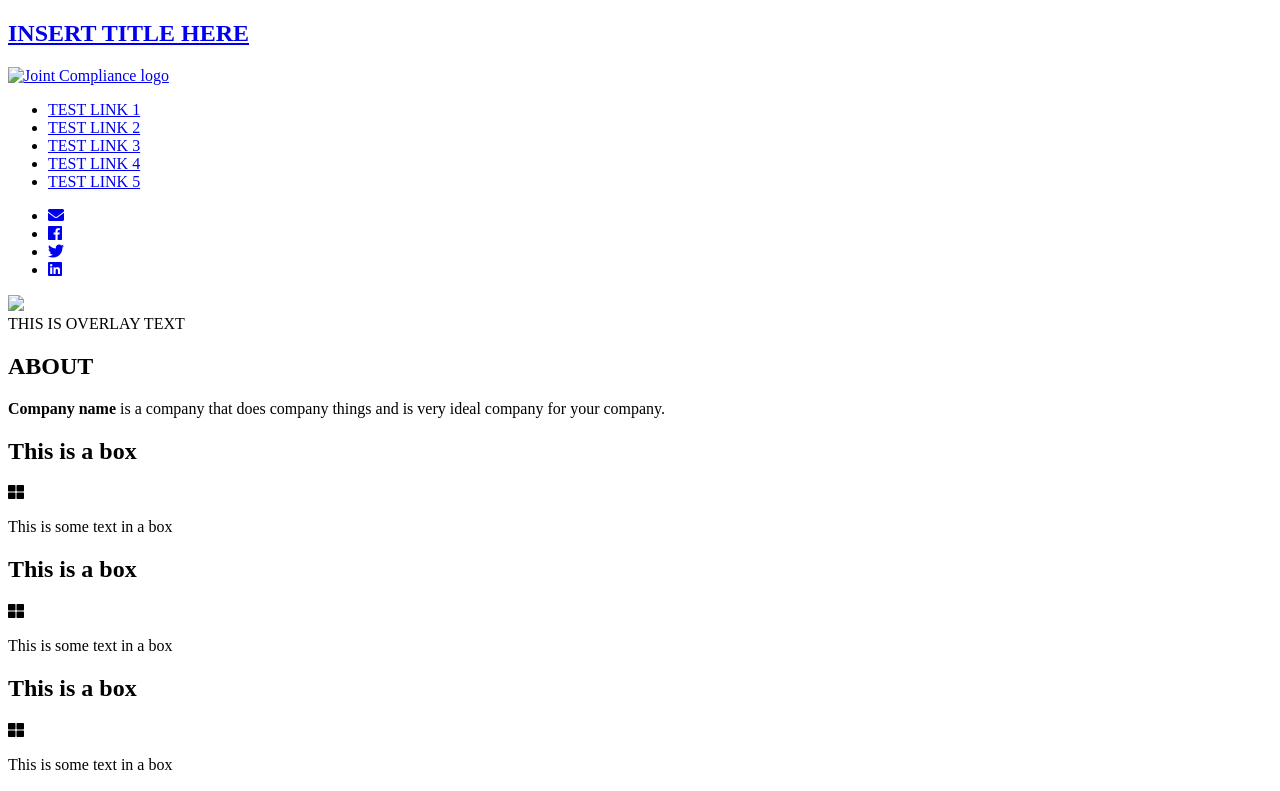
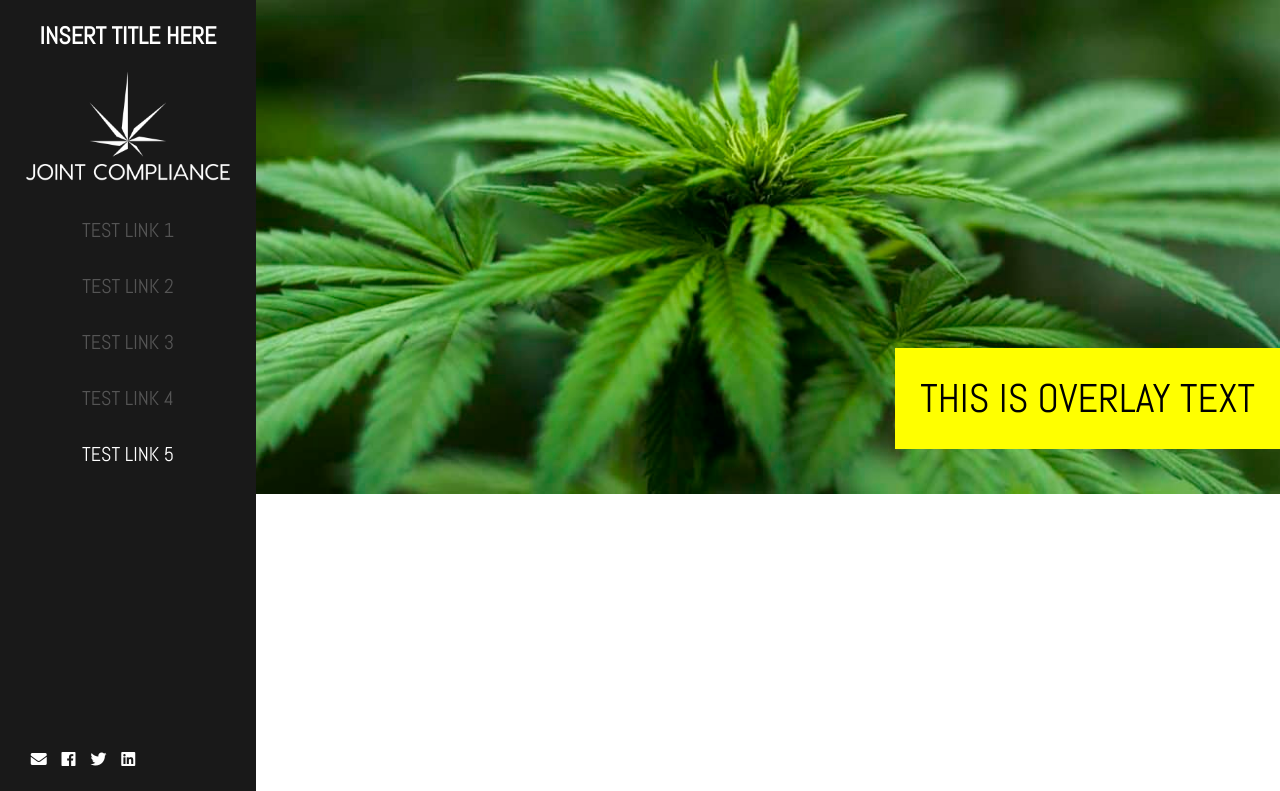
Before and after one commit to Tojikan/jcomplianceSite, a website: page index.html in a window 1280 px wide. Shown: the top 791 px of the page. Drawn offline with nearby package versions, Linux system fonts and the light colour scheme; files that its build step writes are made by us from their sources; the site is published under a folder, as on GitHub Pages, so addresses that start at the root find nothing.

Commit message:
some slash fixes so it works without a server

```diff
--- a/index.html
+++ b/index.html
@@ -8,7 +8,7 @@
   <meta name="description" content="PLUG IN DESCRIPTION HERE">
   <meta name="author" content="PLUG IN AUTHOR HERE">
   <meta name="viewport" content="width=device-width, initial-scale=1.0">
-  <link rel="stylesheet" href="/css/styles.css">
+  <link rel="stylesheet" href="css/styles.css">
   <link rel="stylesheet" href="https://use.fontawesome.com/releases/v5.2.0/css/all.css" integrity="sha384-hWVjflwFxL6sNzntih27bfxkr27PmbbK/iSvJ+a4+0owXq79v+lsFkW54bOGbiDQ" crossorigin="anonymous">
   <script src="jquery-3.3.1.min.js"></script>
 </head>
@@ -26,7 +26,7 @@
         <header id="navbar-header">
             <a href="#home">
             <h2 id="navbar-title">INSERT TITLE HERE</h2>
-            <img src="../images/JC_WhiteLogo_TransparentBG.png" alt="Joint Compliance logo" id="nav-logo" />
+            <img src="images/JC_WhiteLogo_TransparentBG.png" alt="Joint Compliance logo" id="nav-logo" />
             </a>
         </header>
     </div>
@@ -73,7 +73,7 @@
 <body>
   <section id="home">
       <div class="content">
-        <img src="/images/homepage.jpg" class="home-image" />
+        <img src="images/homepage.jpg" class="home-image" />
         <div class="home-overlay">
             <span class="overlay-text">THIS IS OVERLAY TEXT</span>
         </div>
```
Also changed, not shown: 1 other file.
